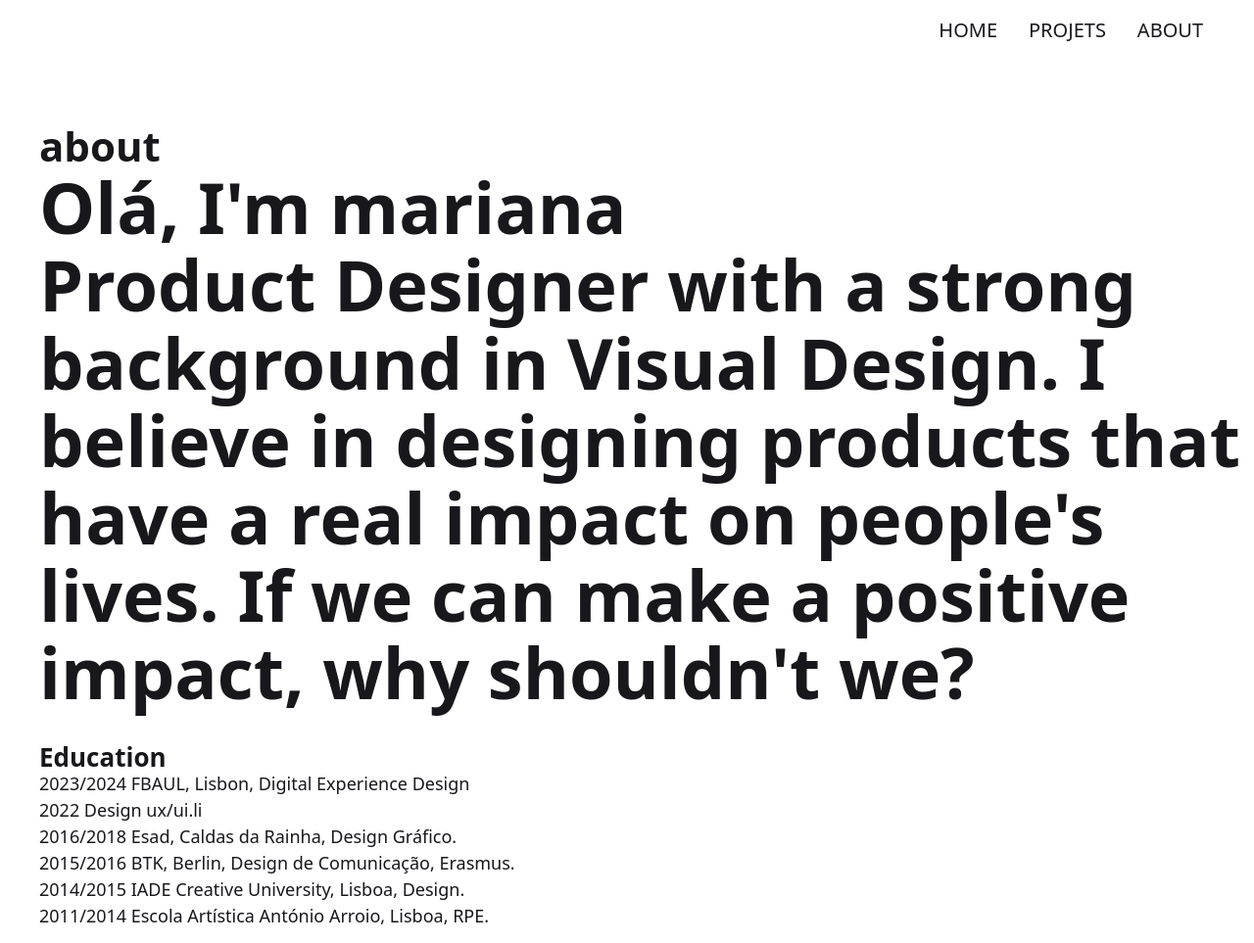
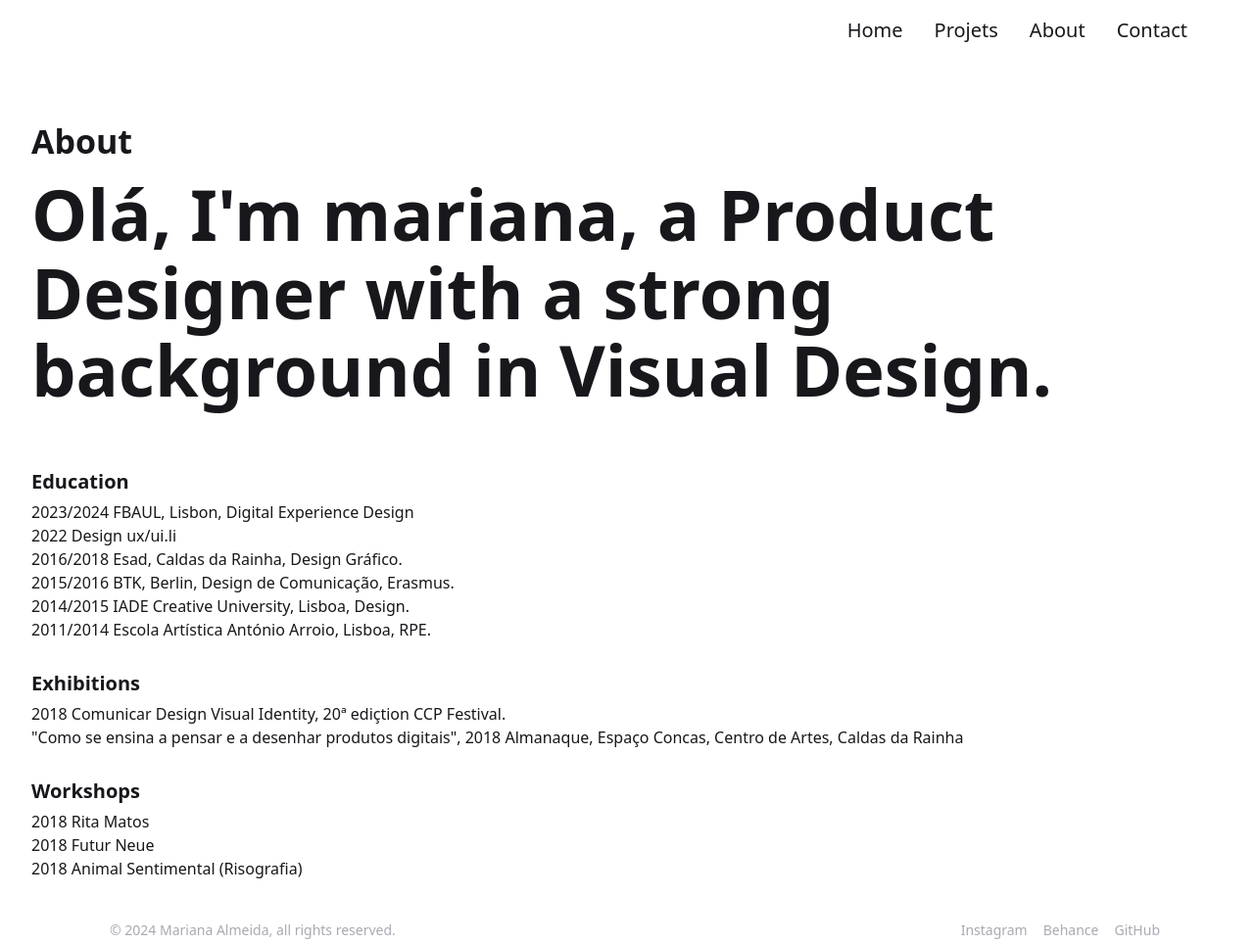
Before and after one commit to marianalucioalmeida/projeto, an Astro site: page /about in a window 1280 px wide. Shown: the top 963 px of the page at 98% size. Built offline with nearby package versions, Linux system fonts and the light colour scheme; Astro itself is replaced by a stand-in of ours.

Commit message:
Contact + about + font

```diff
--- a/src/components/Navigation.astro
+++ b/src/components/Navigation.astro
@@ -5,6 +5,7 @@
   <a href="/">Home</a>
   <a href="/projects">Projets</a>
   <a href="/about">About</a>
+  <a href="mailto:marianalucioalmeia@gmail.com">Contact</a>
 </div>
 
 <style>
@@ -25,7 +26,6 @@
     font-family: var(--font-brand);
     font-size: var(--text-lg);
     color: var(--grey-700);
-    text-transform: uppercase;
   }
 
   .nav-links a:hover,
--- a/src/pages/about.astro
+++ b/src/pages/about.astro
@@ -1,13 +1,11 @@
 ---
 import '../styles/global.css';
 import BaseLayout from '../layouts/BaseLayout.astro';
-const pageTitle = "about";
+const pageTitle = "About";
 ---
   <BaseLayout pageTitle={pageTitle}>
     <ul>
-      <li><h2>Olá, I'm mariana</h2></li>
-      <li><h2>Product Designer with a strong background in Visual Design. I believe in designing products that have a real impact on people's lives. If we can make a positive impact, why shouldn't we?</h2></li>
-    </ul>
+      <h2>Olá, I'm mariana, a Product Designer with a strong background in Visual Design. </h2>
     <h3>Education</h3>
     <ul>
       <li>2023/2024 FBAUL, Lisbon, Digital Experience Design</li>
--- a/src/pages/index.astro
+++ b/src/pages/index.astro
@@ -3,13 +3,5 @@
 const pageTitle = "Home Page";
 ---
 <BaseLayout>
-  <h2>Product Designer with a strong background in Visual Design. I believe in designing products that have a real impact on people's lives. If we can make a positive impact, why shouldn't we?</h2>
-
+  <h1>I'm a Product Designer with a strong background in Visual Design. I believe in designing products that have a real impact on people's lives. If we can make a positive impact, why shouldn't we?</h1>
 </BaseLayout>
-
-
- <style>
-h2 {
-  margin-top: 48px;
-}
-</style>
--- a/src/styles/global.css
+++ b/src/styles/global.css
@@ -35,6 +35,12 @@
 	--font-body: 'Public Sans', var(--font-system);
 	--font-brand: Rubik, var(--font-system);
 
+  /* Sapcing */
+  --spacing: 8px;
+  --spacing-small: calc(var(--spacing) / 2);
+  --spacing-medium: calc(var(--spacing) * 2);
+  --spacing-large: calc(var(--spacing) * 3);
+
 	/* Transitions */
 	--theme-transition: 0.2s ease-in-out;
 
@@ -42,17 +48,19 @@
 
 html,
 body {
-	min-height: 100%;
+  min-height: 100%;
   margin-top: 8px;
-}
-
-body {
 	background-color: var(--grey-100);
 	color: var(--grey-700);
 	font-family: var(--font-body);
 	-webkit-font-smoothing: antialiased;
 	line-height: 1.5;
-  margin-left: 40px;
+  margin-left: 16px;
+  margin-right: 8px;
+}
+
+footer {
+  margin-top: 80px;
 }
 
 *,
@@ -80,20 +88,24 @@
 	font-family: var(--font-brand);
 	font-weight: 600;
 	color: var(--gray-100);
+  margin-right: 40px;
 }
 
 h1 {
-	font-size: var(--text-3xl);
+	font-size: var(--text-2xl);
   margin-top: 80px;
+  margin-bottom: 16px;
 }
 
 h2 {
-	font-size: var(--text-5xl);
+	font-size: var(--text-xl);
+  margin-bottom: 64px;
 }
 
 h3 {
-	font-size: var(--text-xl);
+	font-size: var(--text-lg);
   margin-top: 32px;
+  margin-bottom: 8px;
 }
 
 h4 {
@@ -109,5 +121,23 @@
 }
 
 li {
-  font-size: var(--text-md);
+  font-size: var(--text-base);
 }
+
+@media (min-width:768px) {
+  h2 {
+    font-size: var(--text-3xl);
+  }
+}
+
+@media (min-width:1024px) {
+  h2 {
+    font-size: var(--text-4xl);
+  }
+}
+
+@media (min-width:1280px) {
+  h2 {
+    font-size: var(--text-5xl);
+  }
+}
```
Also changed, not shown: src/pages/projects.astro (+50 -19 lines), public/assets/img/589e1d71855625.5bd330e58ee68.jpg (added), public/assets/img/Thumbnail.png (added), 2 other files.
